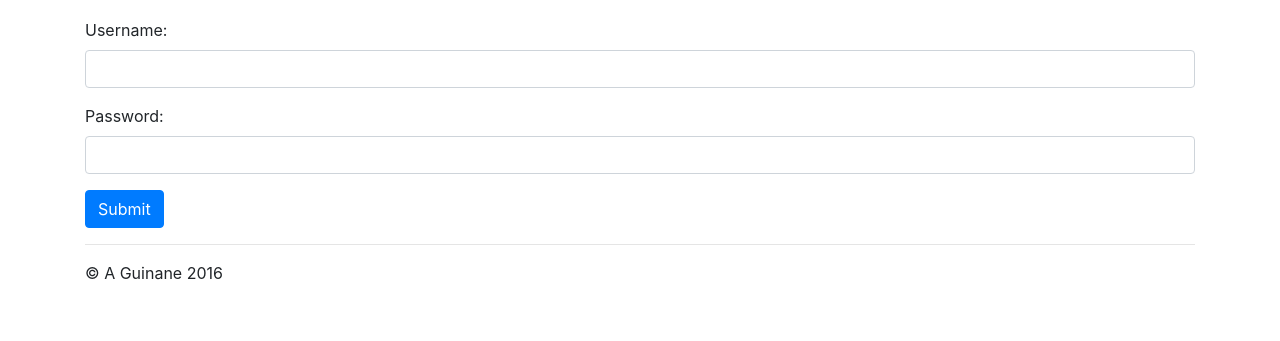
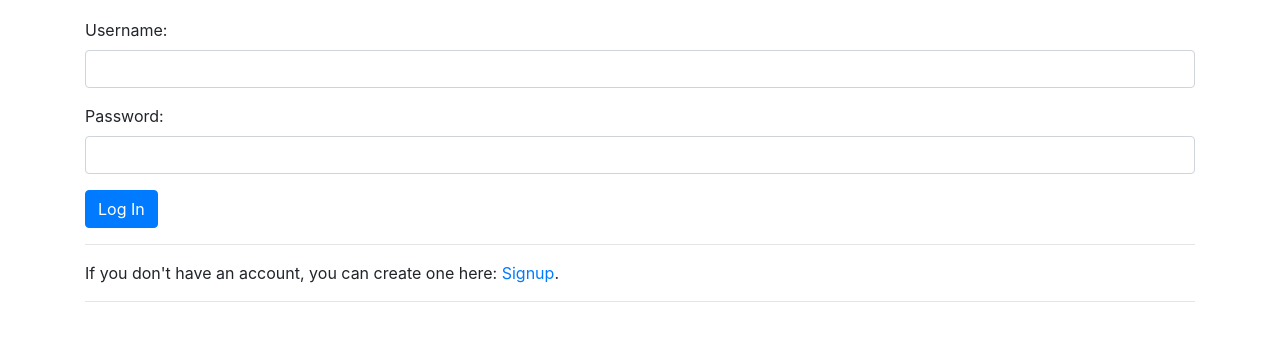
Before and after one commit to krazylobsterlover/energyusage, a Flask app: page /signin in a window 1280 px wide. Shown: the part 238-579 px from the top of the page. Run offline with Flask 2, Linux system fonts and the light colour scheme; some libraries are stand-ins or nearby versions.

Commit message:
Add link to sign up form

```diff
--- a/energy/templates/layout.html
+++ b/energy/templates/layout.html
@@ -79,7 +79,6 @@
 <div class="container">
 <hr>
 <footer>
-<p>&copy; A Guinane 2016</p>
 </footer>
 </div><!-- /container -->
 
--- a/energy/templates/signin.html
+++ b/energy/templates/signin.html
@@ -14,8 +14,10 @@
 <form method="POST" action="/signin">
     <div class="form-group">{{ form.username.label }}: {{ form.username(class="form-control") }}</div>
     <div class="form-group">{{ form.password.label }}: {{ form.password(class="form-control") }}</div>
-    <button type="submit" class="btn btn-primary">Submit</button>
+    <button type="submit" class="btn btn-primary">Log In</button>
 </form>
+<hr />
+<p>If you don't have an account, you can create one here: <a href="{{ url_for('signup') }}">Signup</a>.</p>
 
 
 
--- a/energy/templates/signup.html
+++ b/energy/templates/signup.html
@@ -14,7 +14,7 @@
 <form method="POST" action="/signup">
     <div class="form-group">{{ form.username.label }}: {{ form.username(class="form-control") }}</div>
     <div class="form-group">{{ form.password.label }}: {{ form.password(class="form-control") }}</div>
-    <button type="submit" class="btn btn-primary">Submit</button>
+    <button type="submit" class="btn btn-primary">Register</button>
 </form>
 
 
```
